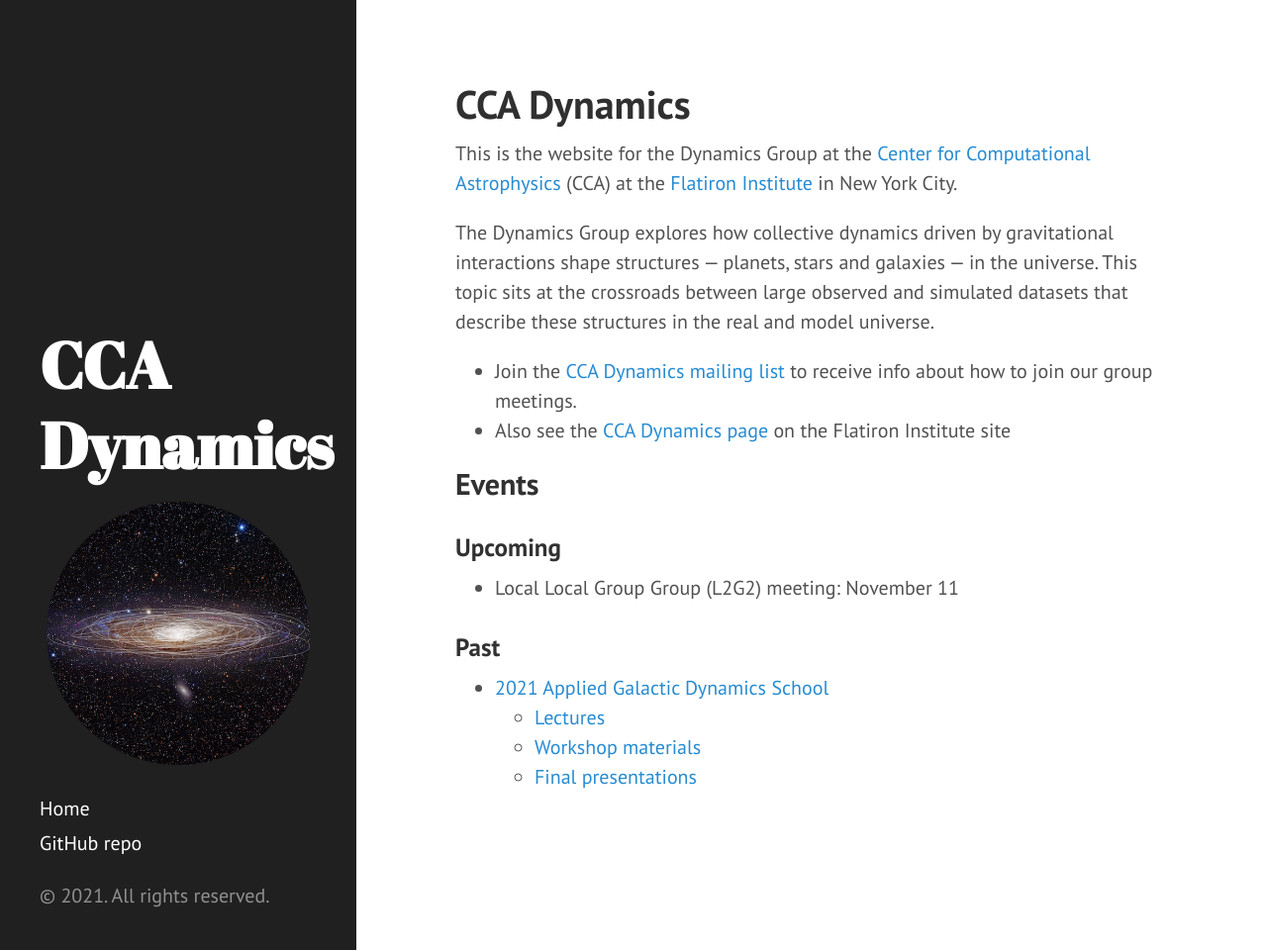
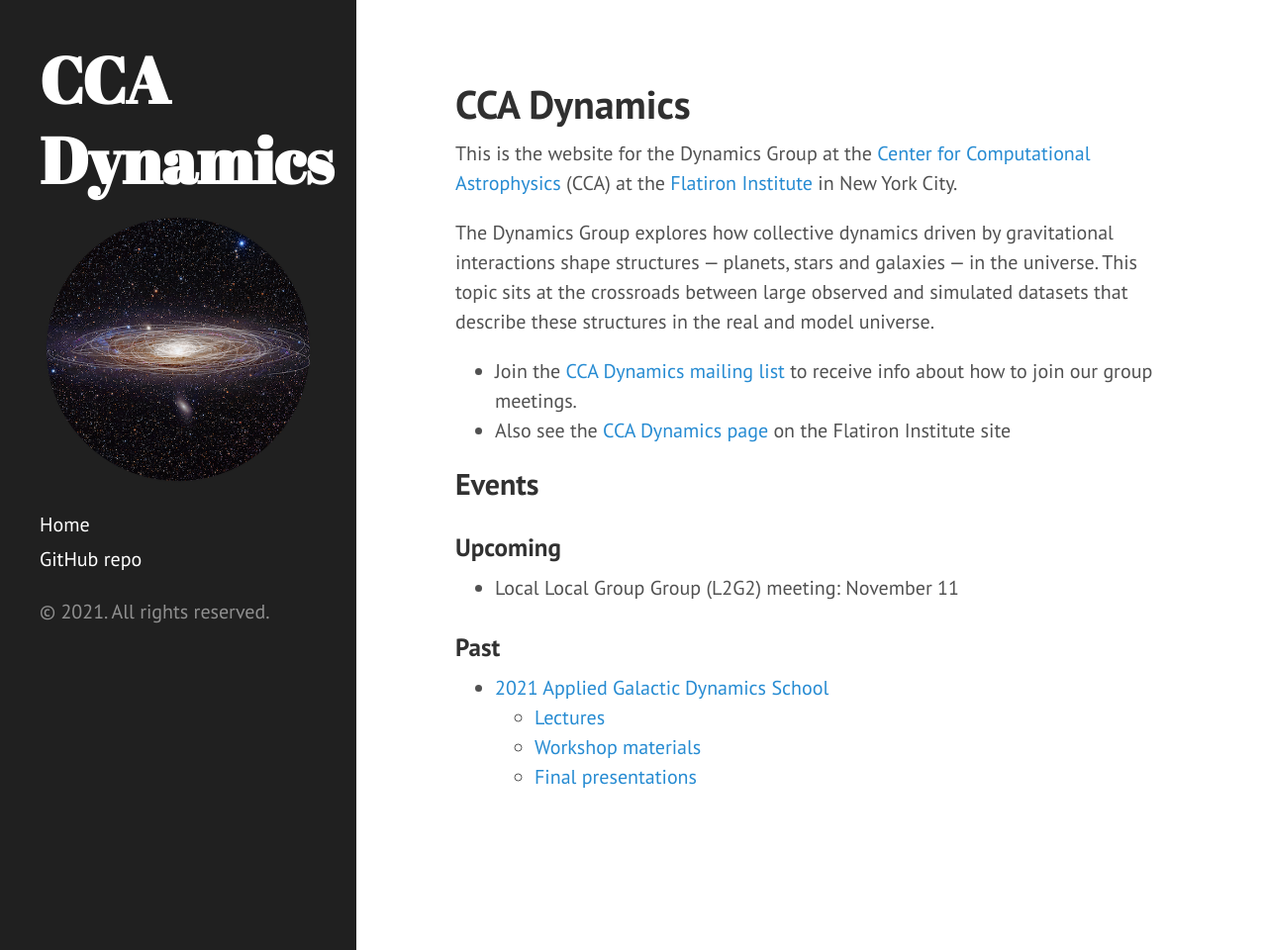
Before and after one commit to CCADynamicsGroup/ccadynamicsgroup.github.io, a Jekyll site: the page built from index.html, in a window 1280 px wide and 960 px high. Shown: the whole window at 99% size. Built offline with Jekyll 4.4.1, drawn with Linux system fonts in a browser that asks for light colours; the list of posts is cut into pages by our own code.

Commit message:
don't stick to bottom

```diff
--- a/public/css/hyde.css
+++ b/public/css/hyde.css
@@ -97,21 +97,6 @@ a.sidebar-nav-item:focus {
 }
 .sidebar-nav-item.active {
   font-weight: bold;
-}
-
-/* Sticky sidebar
- *
- * Add the `sidebar-sticky` class to the sidebar's container to affix it the
- * contents to the bottom of the sidebar in tablets and up.
- */
-
-@media (min-width: 48em) {
-  .sidebar-sticky {
-    position: absolute;
-    right:  1rem;
-    bottom: 1rem;
-    left:   1rem;
-  }
 }
 
 
```
